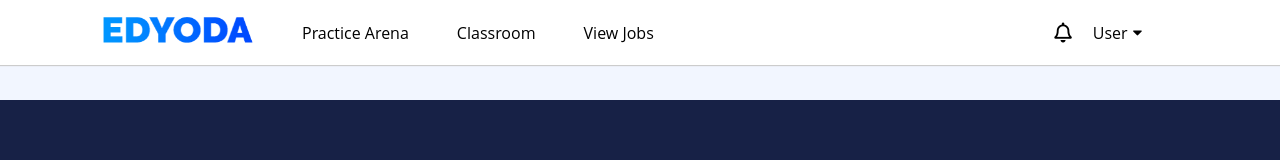
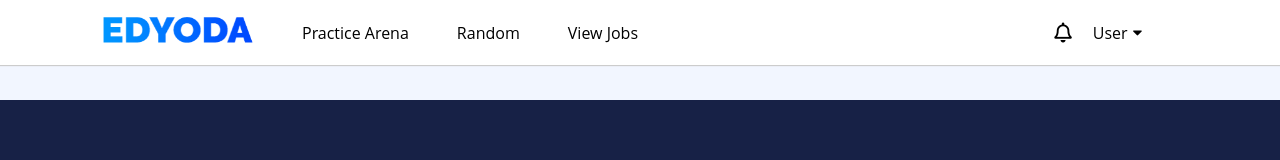
Before and after one commit to Nishants878/edyodaAssesment-clone, a React (Create React App) app: page / in a window 1280 px wide. Shown: the top 160 px of the page. Built offline with nearby package versions, Linux system fonts and the light colour scheme.

Commit message:
trail changes

```diff
--- a/src/Components/TopBar/Header.js
+++ b/src/Components/TopBar/Header.js
@@ -23,7 +23,7 @@ export default class Header extends Component {
                  </div>
 
                  <div className={classes.NavItem}>
-                      <Link className={classes.NavLink} to="#">Classroom</Link>
+                      <Link className={classes.NavLink} to="#">Random</Link>
                  </div>
 
                  <div className={classes.NavItem}>
```
